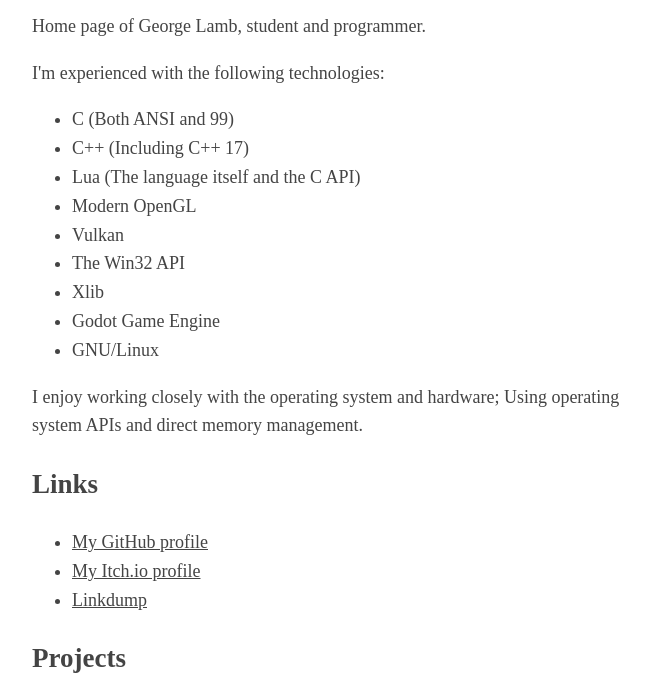
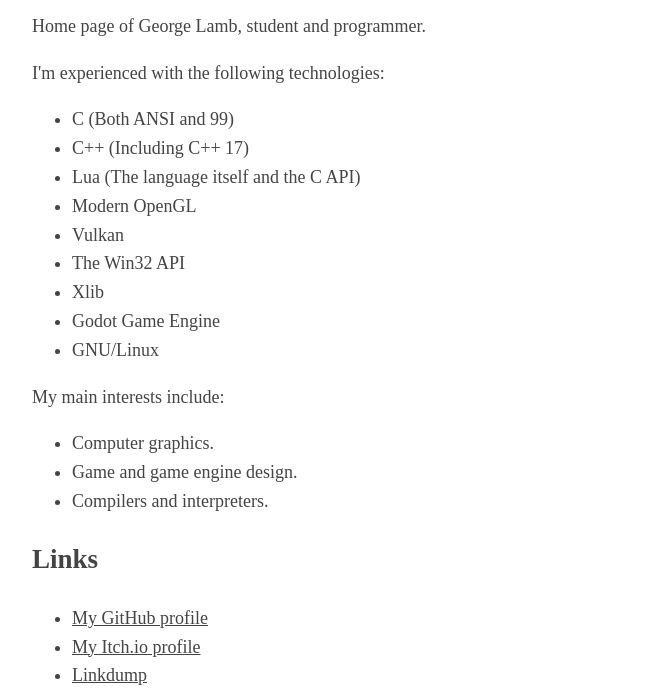
Before and after one commit to quou/quou.github.io, a plain HTML site: page index.html in a window 1280 px wide. Shown: the part 94-794 px from the top of the page, without its empty margins (298-948 px from the left). Drawn offline with Linux system fonts and the light colour scheme; grey boxes are pictures that could not be loaded.

Commit message:
Update main page.

```diff
--- a/index.html
+++ b/index.html
@@ -123,8 +123,10 @@
 <li>Godot Game Engine</li>
 <li>GNU/Linux</li></ul></p>
 
-<p>I enjoy working closely with the operating system and hardware; Using
-operating system APIs and direct memory management.</p>
+<p>My main interests include:
+<ul><li>Computer graphics.</li>
+<li>Game and game engine design.</li>
+<li>Compilers and interpreters.</li></ul></p>
 
 <h2> Links</h2>
 <ul><li><a href="https://github.com/quou">My GitHub profile</a></li>
```
Also changed, not shown: 1 other file.
